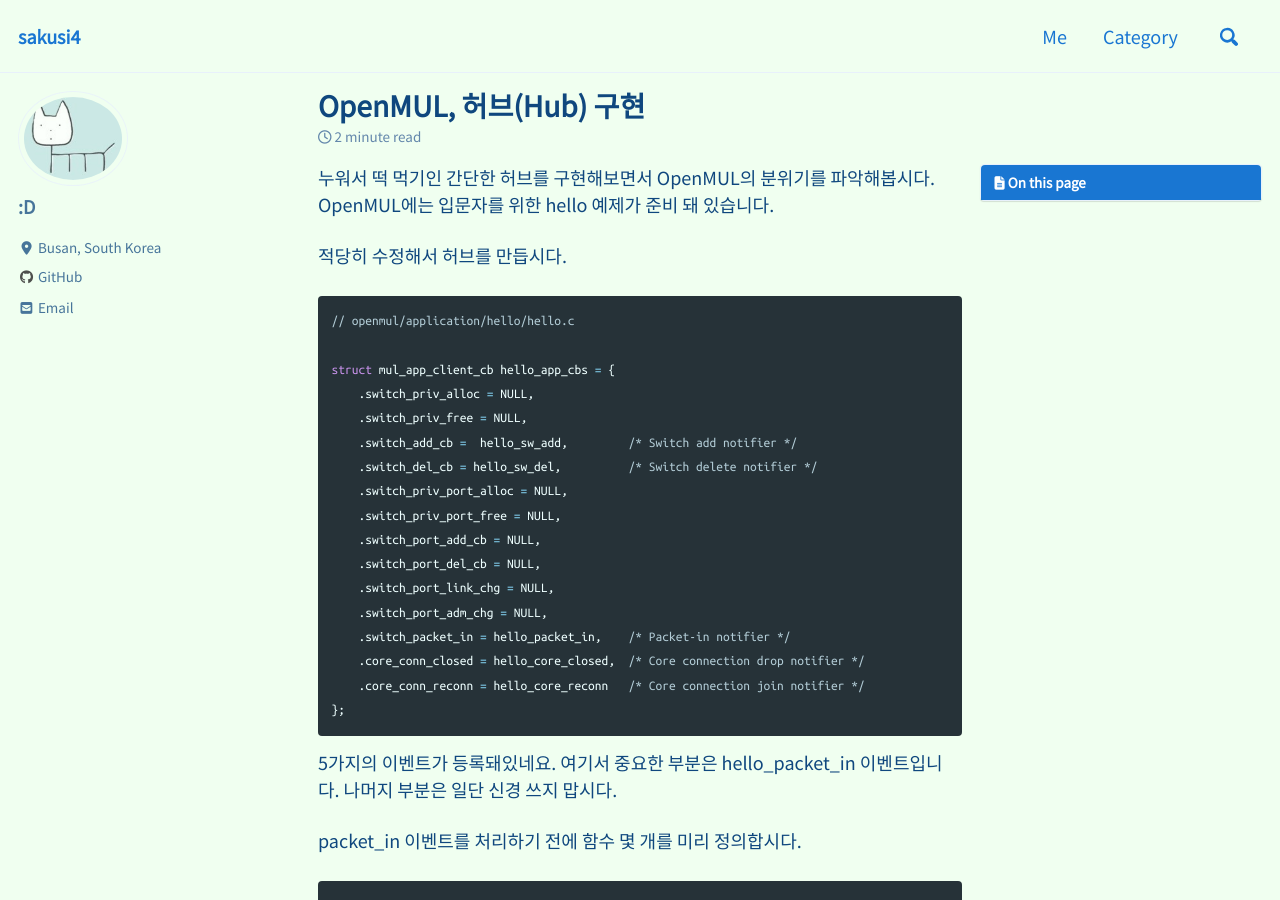
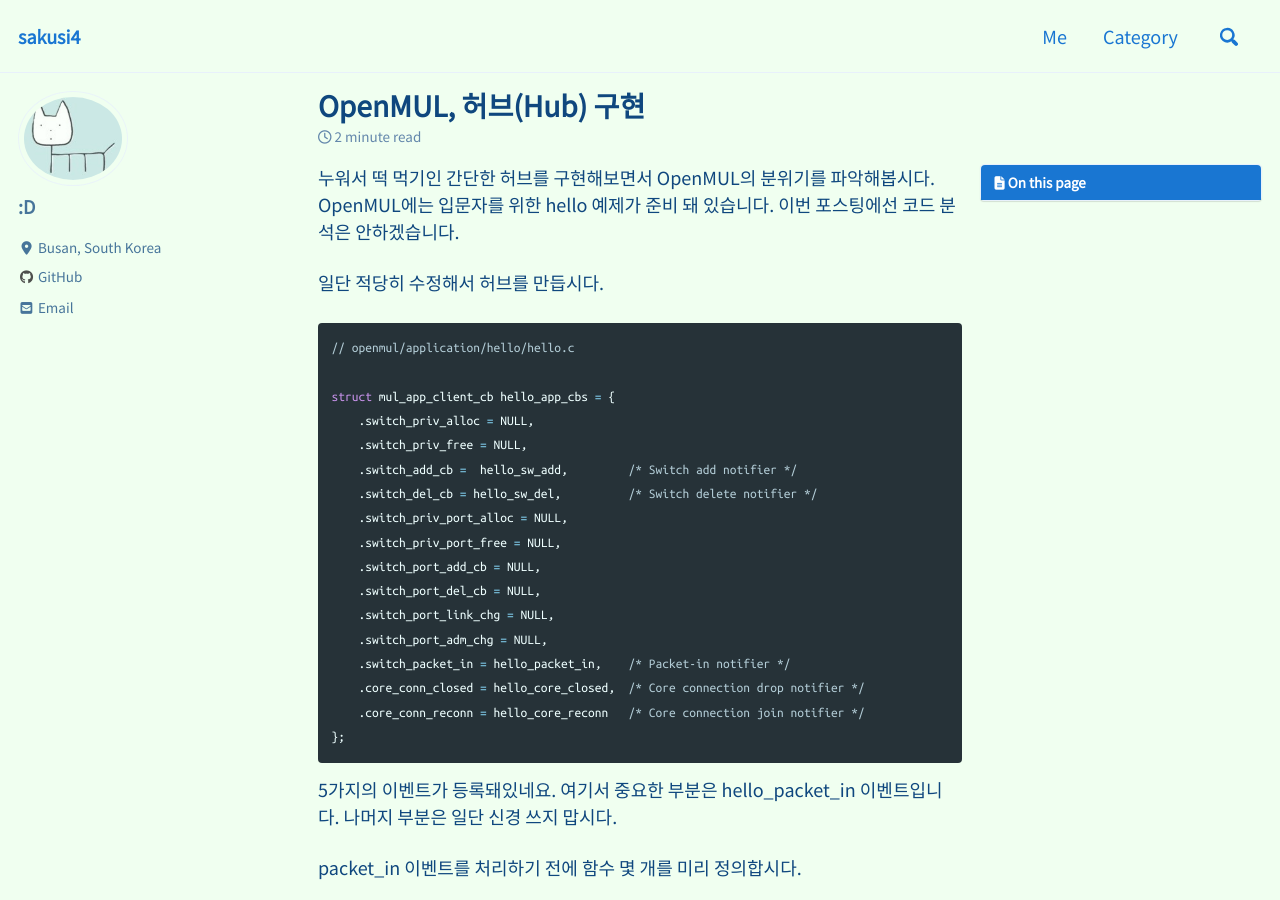
Before and after one commit to sakusi4/sakusi4.github.io, a Jekyll site: the page built from _posts/2020-12-04-OpenMUL-1.md, in a window 1280 px wide and 900 px high. Built offline with Jekyll 4.4.1, drawn with Linux system fonts in a browser that asks for light colours; cached includes are drawn as plain includes; nearby versions of some CDN libraries; comment, search, counter and statistics services are not loaded.

Commit message:
no message

```diff
--- a/_posts/2020-12-04-OpenMUL-1.md
+++ b/_posts/2020-12-04-OpenMUL-1.md
@@ -7,9 +7,9 @@ date: 2020-12-03 16:30:17
 toc: true
 ---
 누워서 떡 먹기인 간단한 허브를 구현해보면서 OpenMUL의 분위기를 파악해봅시다.
-OpenMUL에는 입문자를 위한 hello 예제가 준비 돼 있습니다.
+OpenMUL에는 입문자를 위한 hello 예제가 준비 돼 있습니다. 이번 포스팅에선 코드 분석은 안하겠습니다.
 
-적당히 수정해서 허브를 만듭시다.
+일단 적당히 수정해서 허브를 만듭시다.
 
 {% highlight c %}
 // openmul/application/hello/hello.c
```
Also changed, not shown: other parts of _posts/2020-12-04-OpenMUL-1.md (+1 -1 lines).
